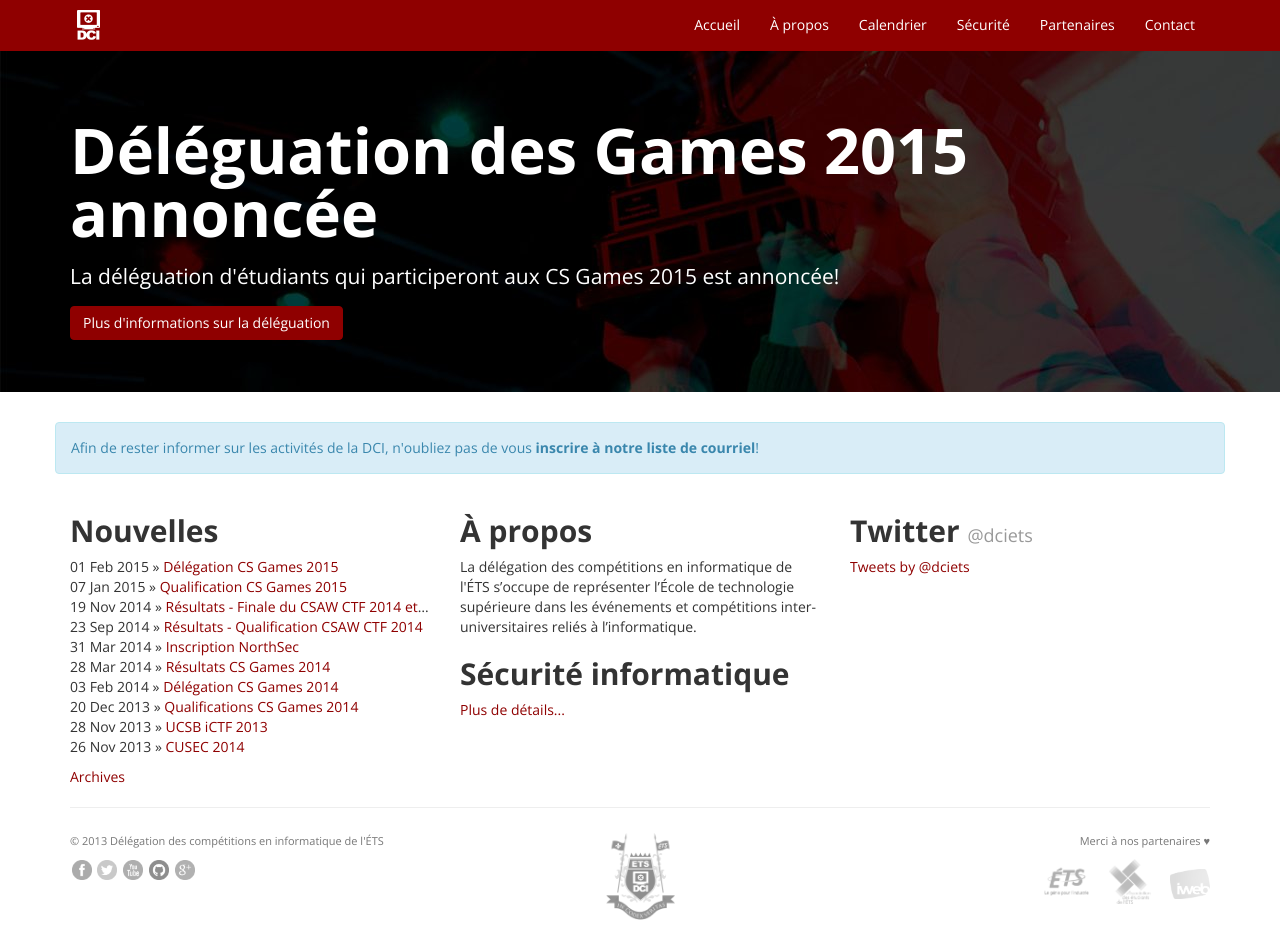
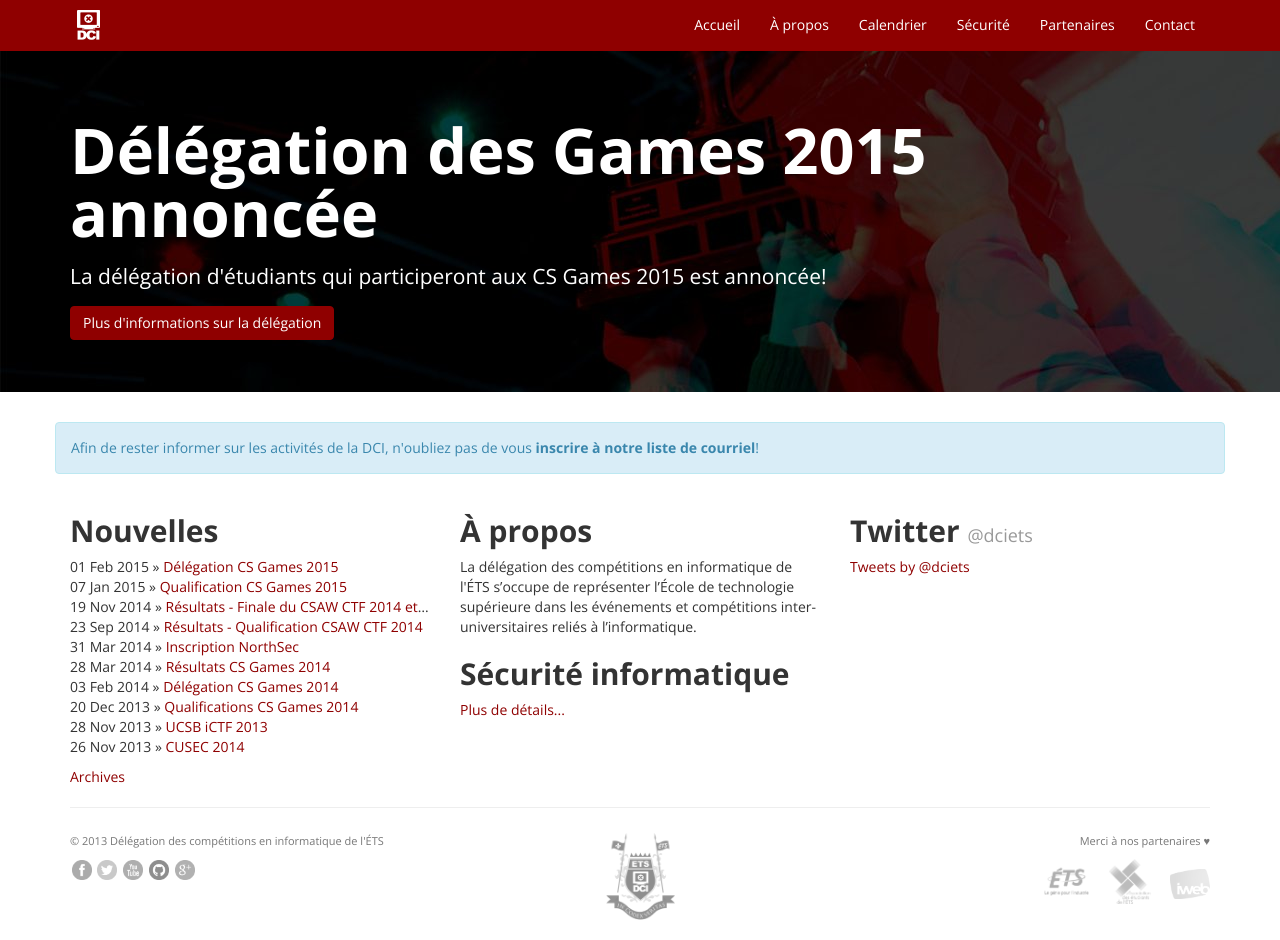
Before and after one commit to dciets/dciets.github.io, a Jekyll site: the page built from index.html, in a window 1280 px wide and 940 px high. Built offline with Jekyll 4.4.1, drawn with Linux system fonts in a browser that asks for light colours; Markdown is read by kramdown in place of the engine named in the settings; comment, search, counter and statistics services are not loaded.

Commit message:
Correction du typo de feu.

```diff
--- a/index.html
+++ b/index.html
@@ -4,9 +4,9 @@
 <!-- Jumbotron -->
 <div class='jumbotron'>
   <div class='container'>
-    <h1>Déléguation des Games 2015 annoncée</h1>
-    <div class='p'>La déléguation d'étudiants qui participeront aux CS Games 2015 est annoncée!</div>
-    <a class='btn btn-primary btn-md' href='news/2015/02/01/delegation-cs-games-2015/'>Plus d'informations sur la déléguation</a>
+    <h1>Délégation des Games 2015 annoncée</h1>
+    <div class='p'>La délégation d'étudiants qui participeront aux CS Games 2015 est annoncée!</div>
+    <a class='btn btn-primary btn-md' href='news/2015/02/01/delegation-cs-games-2015/'>Plus d'informations sur la délégation</a>
   </div>
 </div>
 <div class='container'>
```
